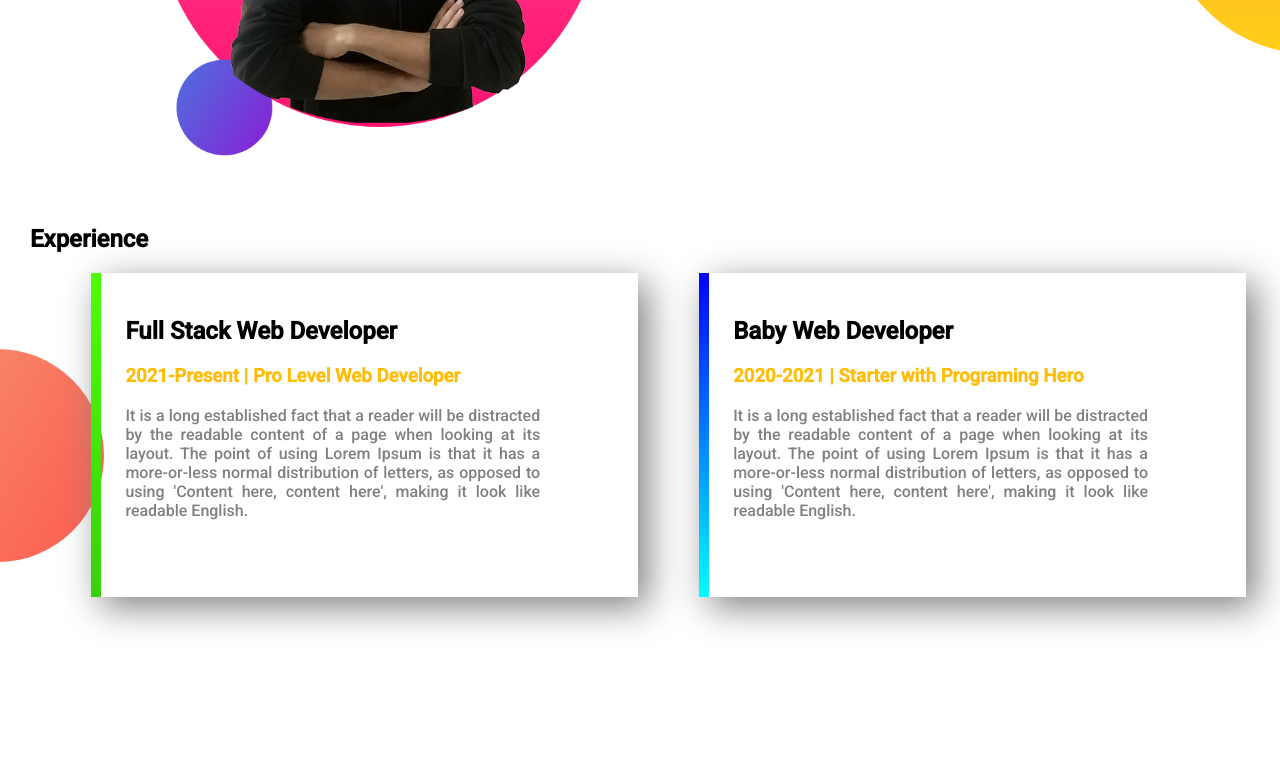
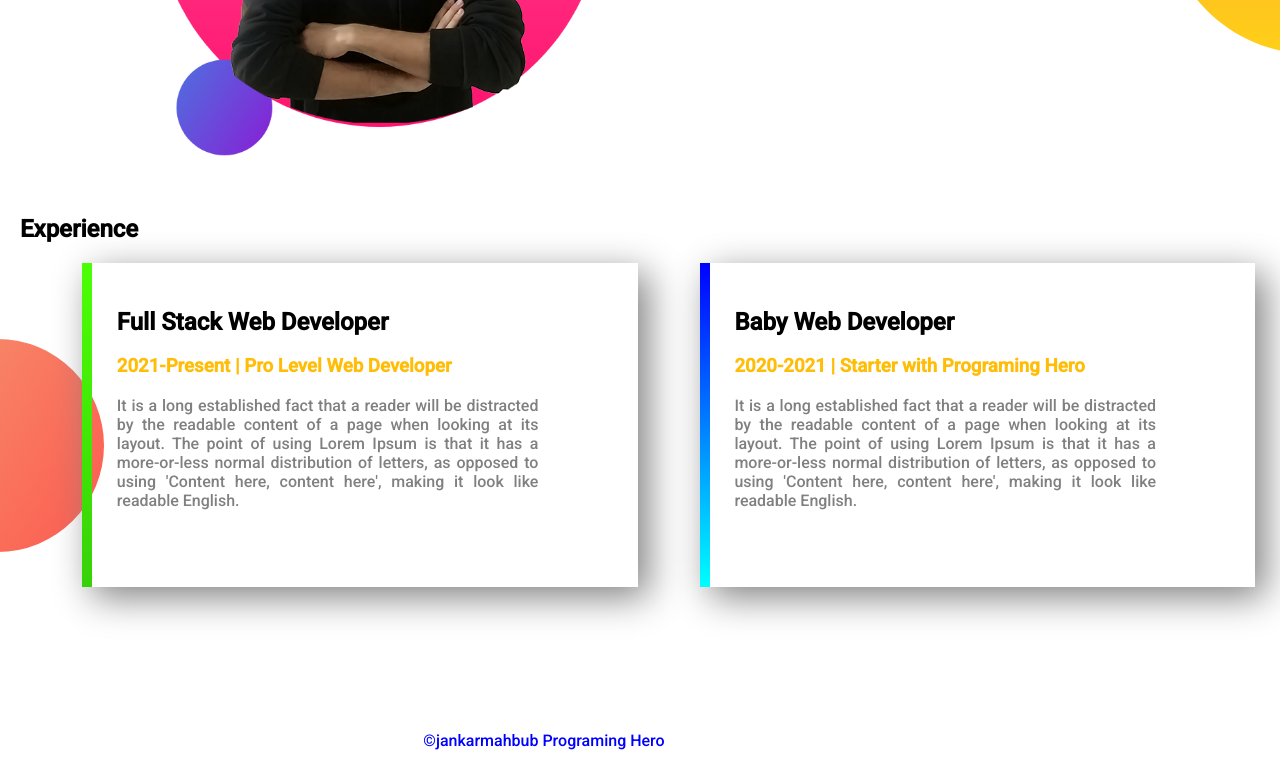
Before and after one commit to Neawaz/abid-portfolio, a plain HTML site: page index.html in a window 1280 px wide. Shown: the part 905-1671 px from the top of the page. Before the commit the page ends 1640 px from the top, so only its background shows below. Drawn offline with Linux system fonts and the light colour scheme.

Commit message:
add footer

```diff
--- a/index.html
+++ b/index.html
@@ -35,7 +35,7 @@
             <a class="link-button" target="_blank" href="https://www.linkedin.com/in/abid-neawaz-a92751151/">Learn More</a>
         </div>
     </section>
-    <section class="fotter-section">
+    <section class="experience-area">
         <h2>Experience</h2>
         <div id="full-stack" class="half-width single-experience">
             <h2>Full Stack Web Developer</h2>
@@ -51,5 +51,8 @@
 
         </div>
     </section>
+    <footer>
+        <p> &copy;jankarmahbub Programing Hero</p>
+    </footer>
 </body>
 </html>
--- a/style.css
+++ b/style.css
@@ -46,10 +46,12 @@ p{
     box-shadow: 10px 10px 35px grey;
     height: 55%;
 }
-.fotter-section{
+.experience-area{
     background-image: url(images/exp-bg.png);
     background-repeat: no-repeat;
     background-position: left center;
+    background-color: white ;
+
 }
 #full-stack{
     border-left: 10px solid;
@@ -61,3 +63,7 @@ p{
     border-image: linear-gradient(180deg,blue,cyan);
     border-image-slice: 1;
 }
+footer p{
+    text-align: center;
+    color: blue;
+}
```
